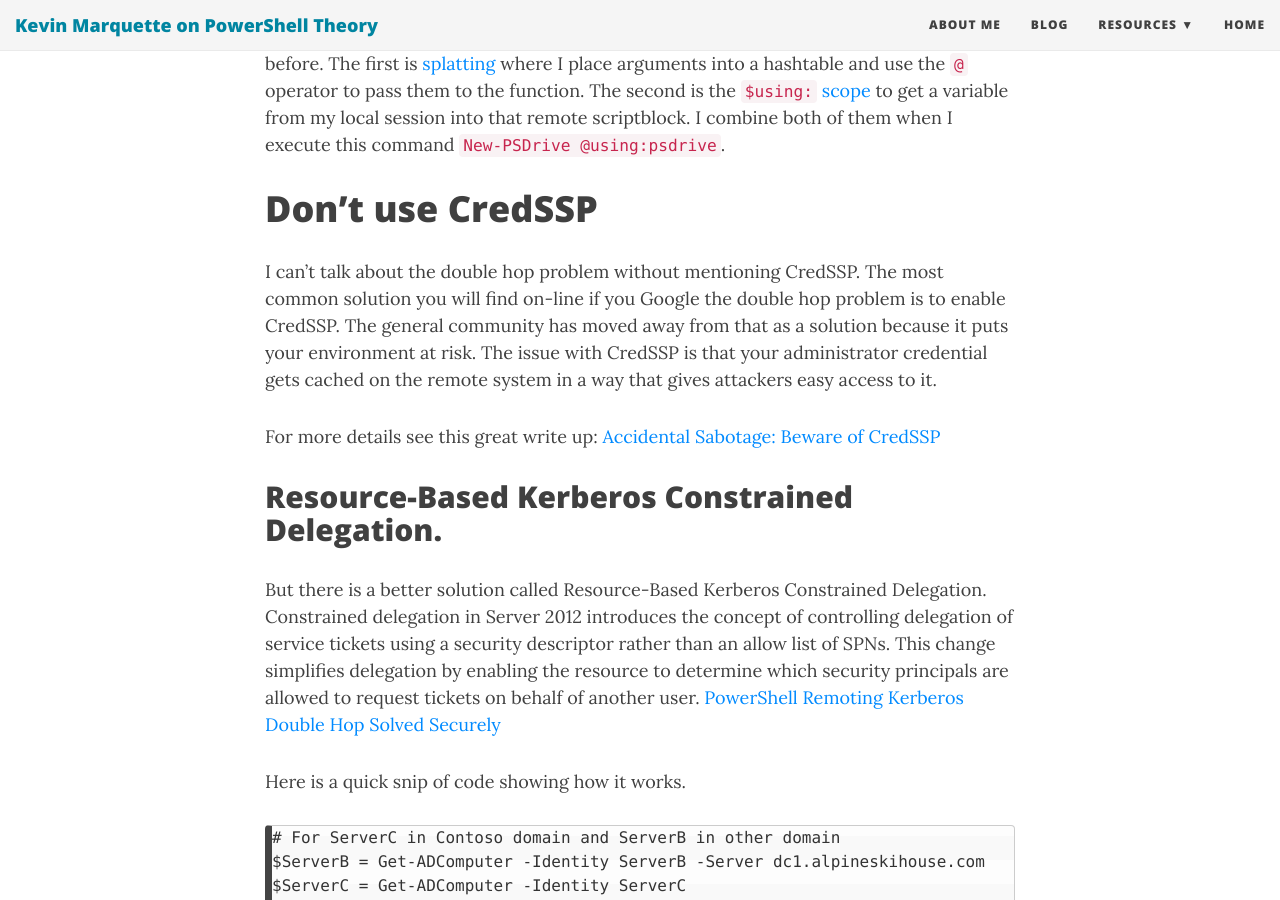
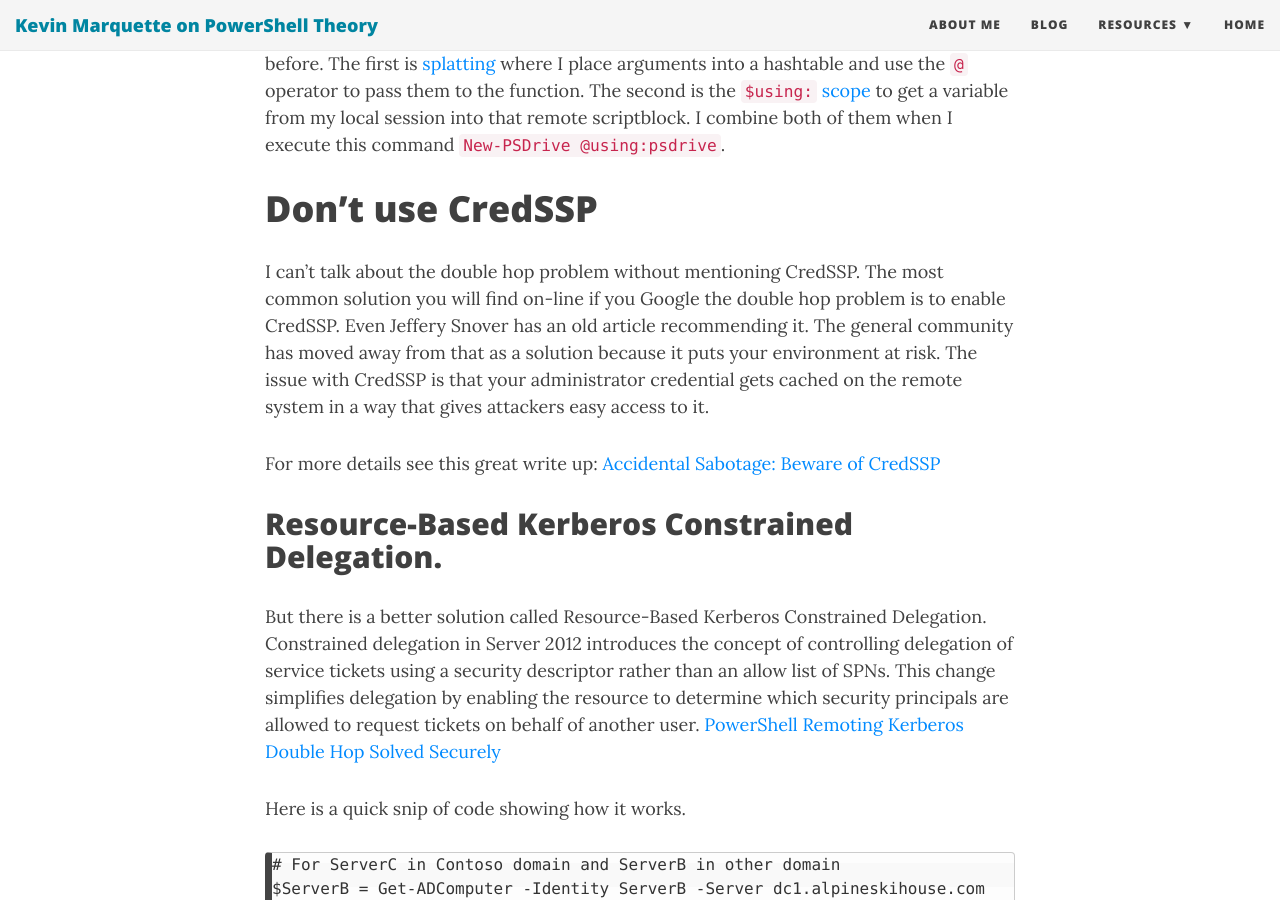
Before and after one commit to KevinMarquette/kevinmarquette.github.io, a Jekyll site: the page built from _posts/2017-04-22-Powershell-installing-remote-software.md, in a window 1280 px wide and 900 px high, scrolled down 4595 px. Built offline with Jekyll 4.4.1, drawn with Linux system fonts in a browser that asks for light colours; nearby versions of some CDN libraries.

Commit message:
credd ssp comments

```diff
--- a/_posts/2017-04-22-Powershell-installing-remote-software.md
+++ b/_posts/2017-04-22-Powershell-installing-remote-software.md
@@ -125,7 +125,7 @@ I used two tricks in that example that I need to point out if you have not seen
 
 # Don’t use CredSSP
 
-I can't talk about the double hop problem without mentioning CredSSP. The most common solution you will find on-line if you Google the double hop problem is to enable CredSSP. The general community has moved away from that as a solution because it puts your environment at risk. The issue with CredSSP is that your administrator credential gets cached on the remote system in a way that gives attackers easy access to it.
+I can't talk about the double hop problem without mentioning CredSSP. The most common solution you will find on-line if you Google the double hop problem is to enable CredSSP. Even Jeffery Snover has an old article recommending it. The general community has moved away from that as a solution because it puts your environment at risk. The issue with CredSSP is that your administrator credential gets cached on the remote system in a way that gives attackers easy access to it.
 
 For more details see this great write up: [Accidental Sabotage: Beware of CredSSP](http://www.powershellmagazine.com/2014/03/06/accidental-sabotage-beware-of-credssp/)
 
```
